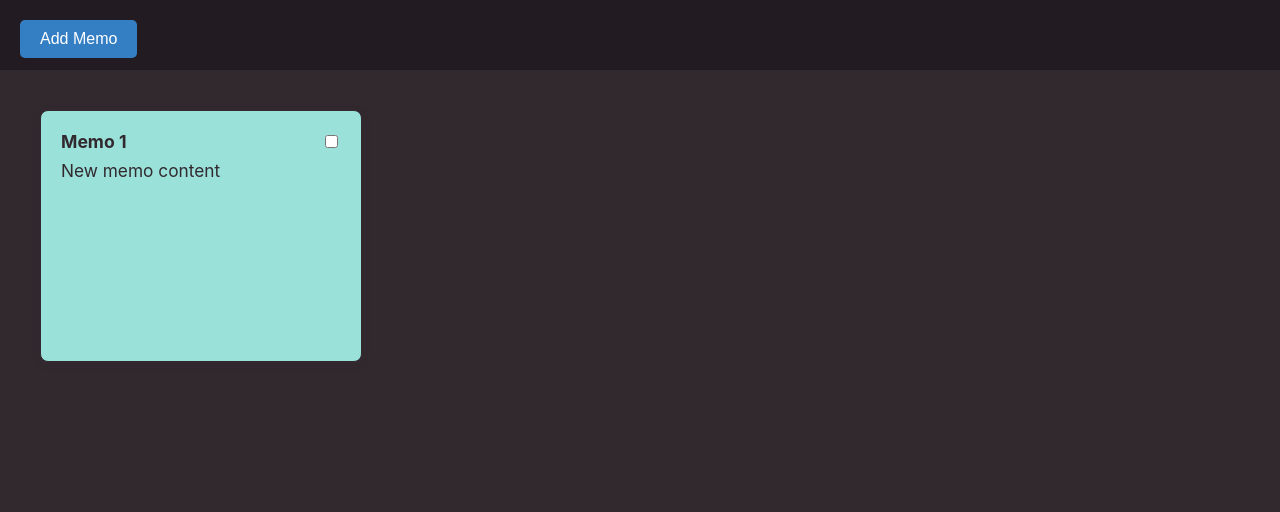
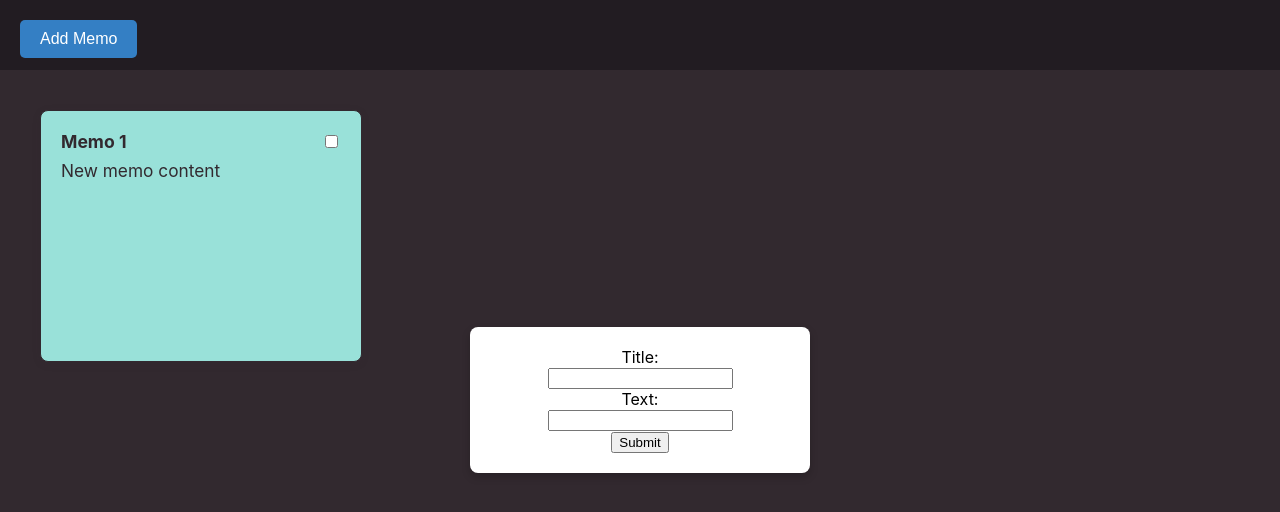
Before and after one commit to JackMorin25/tasks, a React (Create React App) app in the folder frontend/: page / in a window 1280 px wide. Both pictures are taken after a click on the button "Add Memo". Shown: the top 512 px of the page. Built offline with nearby package versions, Linux system fonts and the light colour scheme; no server answers.

Commit message:
popup appears when adding memo

```diff
--- a/frontend/src/components/mainpage.jsx
+++ b/frontend/src/components/mainpage.jsx
@@ -11,20 +11,26 @@ const Mainpage = () => {
 
     const [memos, setMemos] = useState([]);
     const [data, setData] = useState([]);
+    const [isSubmitting, setIsSubmitting] = useState(false);
 
 
     useEffect(() => {
-        fetch('http://localhost:80/memos')
+        /*fetch('http://localhost:80/memos')
         .then(response => response.json())
         .then(data => {
             setData(data);
             //check for response data and update cards
             console.log(data);
-        });
+        });*/
 
     }, []);
 
     function addMemo() {
+        setIsSubmitting(true);
+        let popup = document.getElementById("popup")
+        // wait for memo to be filled before adding to memos
+
+
         setMemos(prevMemos => [
         ...prevMemos,
         { title: `Memo ${prevMemos.length + 1}`, content: "New memo content" }
@@ -34,11 +40,14 @@ const Mainpage = () => {
     return (
 
         <div id="main-content">
+
             <div id="add-memo">
                 <button onClick={addMemo}>
                     Add Memo
                 </button>
             </div>
+
+            {isSubmitting && <Popup id="popup"/>}
 
             <div id="note-location">
                 {memos.length > 0 &&
--- a/frontend/src/components/popup/popup.css
+++ b/frontend/src/components/popup/popup.css
@@ -0,0 +1,13 @@
+#form-container {
+    position: fixed; /* Ensures the popup stays in place relative to the viewport */
+    top: 50%; /* Centers vertically */
+    left: 50%; /* Centers horizontally */
+    transform: translate(-50%, -50%); /* Adjusts for the element's own dimensions */
+    z-index: 1000; /* Places the popup above other elements */
+    background-color: white; /* Sets a background color for the popup */
+    padding: 20px; /* Adds some padding inside the popup */
+    box-shadow: 0 4px 8px rgba(0, 0, 0, 0.2); /* Adds a subtle shadow for better visibility */
+    border-radius: 8px; /* Rounds the corners of the popup */
+    width: 300px; /* Sets a fixed width for the popup */
+    text-align: center; /* Centers the text inside the popup */
+}
--- a/frontend/src/components/popup/popup.jsx
+++ b/frontend/src/components/popup/popup.jsx
@@ -1,3 +1,5 @@
+import './popup.css'
+
 const Popup = () => {
 
     return (
@@ -6,7 +8,8 @@ const Popup = () => {
                 <label for="title">Title:</label><br/>
                 <input type="text" id="title" name="title"></input><br/>
                 <label for="msg-content">Text:</label><br/>
-                <input type="text" id="msg-content" name="title"></input>
+                <input type="text" id="msg-content" name="title"></input><br/>
+                <button id="submit">Submit</button>
             </form>
         </div>
     )
```
